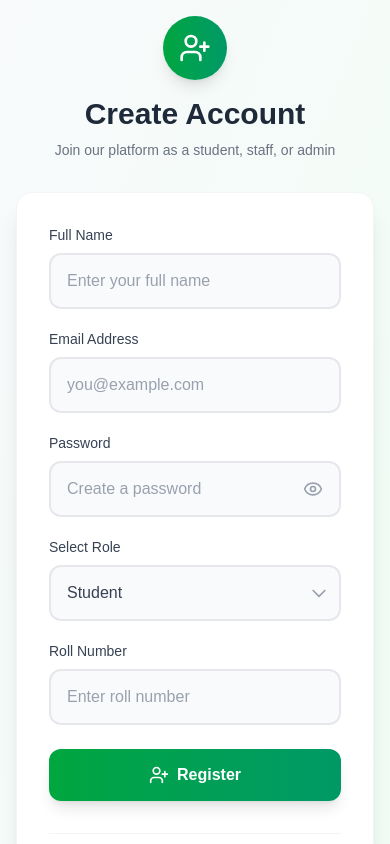
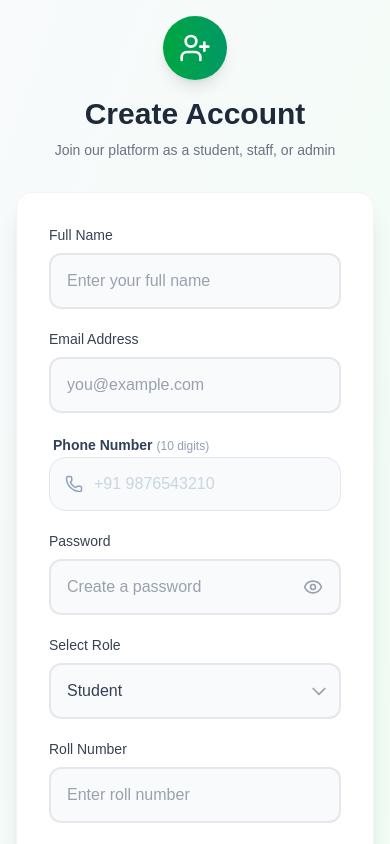
Before and after one commit to MariyaEfronY/library-managment, a Next.js app: page /auth/register in a window 390 px wide. Shown: the top 844 px of the page. Built offline with nearby package versions, Linux system fonts and the light colour scheme.

Commit message:
phone number also updated while the registeration

```diff
--- a/app/api/auth/register/route.ts
+++ b/app/api/auth/register/route.ts
@@ -8,61 +8,61 @@ export async function POST(req: NextRequest) {
     await connectToDB();
 
     const body = await req.json();
-    const { name, email, password, role, rollNumber, staffId, adminId } = body;
+    const { name, phone, email, password, role, rollNumber, staffId, adminId } =
+      body;
 
     // Email exists?
     const exists = await User.findOne({ email });
     if (exists)
       return NextResponse.json(
         { error: "Email already registered" },
-        { status: 400 }
+        { status: 400 },
       );
 
     // Role validation
     if (role === "student" && !rollNumber)
       return NextResponse.json(
         { error: "Roll Number is required for students" },
-        { status: 400 }
+        { status: 400 },
       );
 
     if (role === "staff" && !staffId)
       return NextResponse.json(
         { error: "Staff ID is required for staff" },
-        { status: 400 }
+        { status: 400 },
       );
 
     if (role === "admin" && !adminId)
       return NextResponse.json(
         { error: "Admin ID is required for admin" },
-        { status: 400 }
+        { status: 400 },
       );
 
     // Check unique IDs
     if (rollNumber && (await User.findOne({ rollNumber })))
       return NextResponse.json(
         { error: "Roll Number already exists" },
-        { status: 400 }
+        { status: 400 },
       );
 
     if (staffId && (await User.findOne({ staffId })))
       return NextResponse.json(
         { error: "Staff ID already exists" },
-        { status: 400 }
+        { status: 400 },
       );
 
     if (adminId && (await User.findOne({ adminId })))
       return NextResponse.json(
         { error: "Admin ID already exists" },
-        { status: 400 }
+        { status: 400 },
       );
-
-
 
     const hashedPassword = await bcrypt.hash(password, 10);
 
     const newUser = await User.create({
       name,
       email,
+      phone,
       password: hashedPassword,
       role,
       rollNumber,
@@ -72,12 +72,12 @@ export async function POST(req: NextRequest) {
 
     return NextResponse.json(
       { message: "User registered successfully", user: newUser },
-      { status: 201 }
+      { status: 201 },
     );
   } catch (error: any) {
     return NextResponse.json(
       { error: error.message || "Server Error" },
-      { status: 500 }
+      { status: 500 },
     );
   }
 }
--- a/app/auth/register/page.tsx
+++ b/app/auth/register/page.tsx
@@ -1,12 +1,13 @@
 "use client";
 
 import { useState } from "react";
-import { UserPlus, Eye, EyeOff } from "lucide-react";
+import { UserPlus, Eye, EyeOff, Phone } from "lucide-react";
 
 export default function RegisterPage() {
   const [role, setRole] = useState("student");
   const [name, setName] = useState("");
   const [email, setEmail] = useState("");
+  const [phone, setPhone] = useState("");
   const [password, setPassword] = useState("");
   const [showPassword, setShowPassword] = useState(false);
   const [rollNumber, setRollNumber] = useState("");
@@ -22,7 +23,7 @@ export default function RegisterPage() {
     setSuccess("");
     setIsLoading(true);
 
-    const body: any = { name, email, password, role };
+    const body: any = { name, phone, email, password, role };
     if (role === "student") body.rollNumber = rollNumber;
     if (role === "staff") body.staffId = staffId;
     if (role === "admin") body.adminId = adminId;
@@ -48,6 +49,8 @@ export default function RegisterPage() {
       setIsLoading(false);
     }
   };
+
+
 
   return (
     <div className="min-h-screen flex items-center justify-center bg-gradient-to-br from-slate-50 to-green-50 p-4">
@@ -120,6 +123,33 @@ export default function RegisterPage() {
               </div>
             </div>
 
+            {/* Phone Number Field */}
+            <div className="space-y-1.5">
+              <label className="text-sm font-bold text-slate-700 ml-1">
+                Phone Number <span className="text-xs font-normal text-slate-400">(10 digits)</span>
+              </label>
+              <div className="relative group">
+                <div className="absolute left-4 top-1/2 -translate-y-1/2 text-slate-400 group-focus-within:text-emerald-600 transition-colors">
+                  <Phone size={18} />
+                </div>
+                <input
+                  type="tel" // Use "tel" for better mobile keyboard support
+                  placeholder="+91 9876543210"
+                  value={phone}
+                  onChange={(e) => {
+                    // LIMITATION LOGIC:
+                    // 1. Remove any non-numeric characters
+                    const value = e.target.value.replace(/\D/g, "");
+                    // 2. Limit length to 10 digits
+                    if (value.length <= 10) {
+                      setPhone(value);
+                    }
+                  }}
+                  required
+                  className="w-full pl-11 pr-4 py-3.5 rounded-2xl bg-slate-50 border border-slate-200 text-slate-900 font-medium focus:outline-none focus:ring-4 focus:ring-emerald-500/10 focus:border-emerald-500 transition-all placeholder:text-slate-300"
+                />
+              </div>
+            </div>
             {/* Password Field */}
             <div>
               <label className="block text-sm font-medium text-gray-700 mb-2">
--- a/models/User.ts
+++ b/models/User.ts
@@ -5,7 +5,7 @@ export interface IUser extends Document {
   email: string;
   password: string;
   role: "student" | "staff" | "admin";
-
+  phone: number;
   rollNumber?: string;
   staffId?: string;
   adminId?: string;
@@ -18,6 +18,7 @@ const UserSchema = new Schema<IUser>(
     name: { type: String, required: true },
     email: { type: String, required: true, unique: true },
     password: { type: String, required: true },
+    phone: { type: Number, required: true },
     role: {
       type: String,
       enum: ["student", "staff", "admin"],
@@ -33,7 +34,5 @@ const UserSchema = new Schema<IUser>(
   { timestamps: true },
 );
 
-// ❌ REMOVED the UserSchema.index lines from here to stop the warnings
-
 export default mongoose.models.User ||
   mongoose.model<IUser>("User", UserSchema);
```
